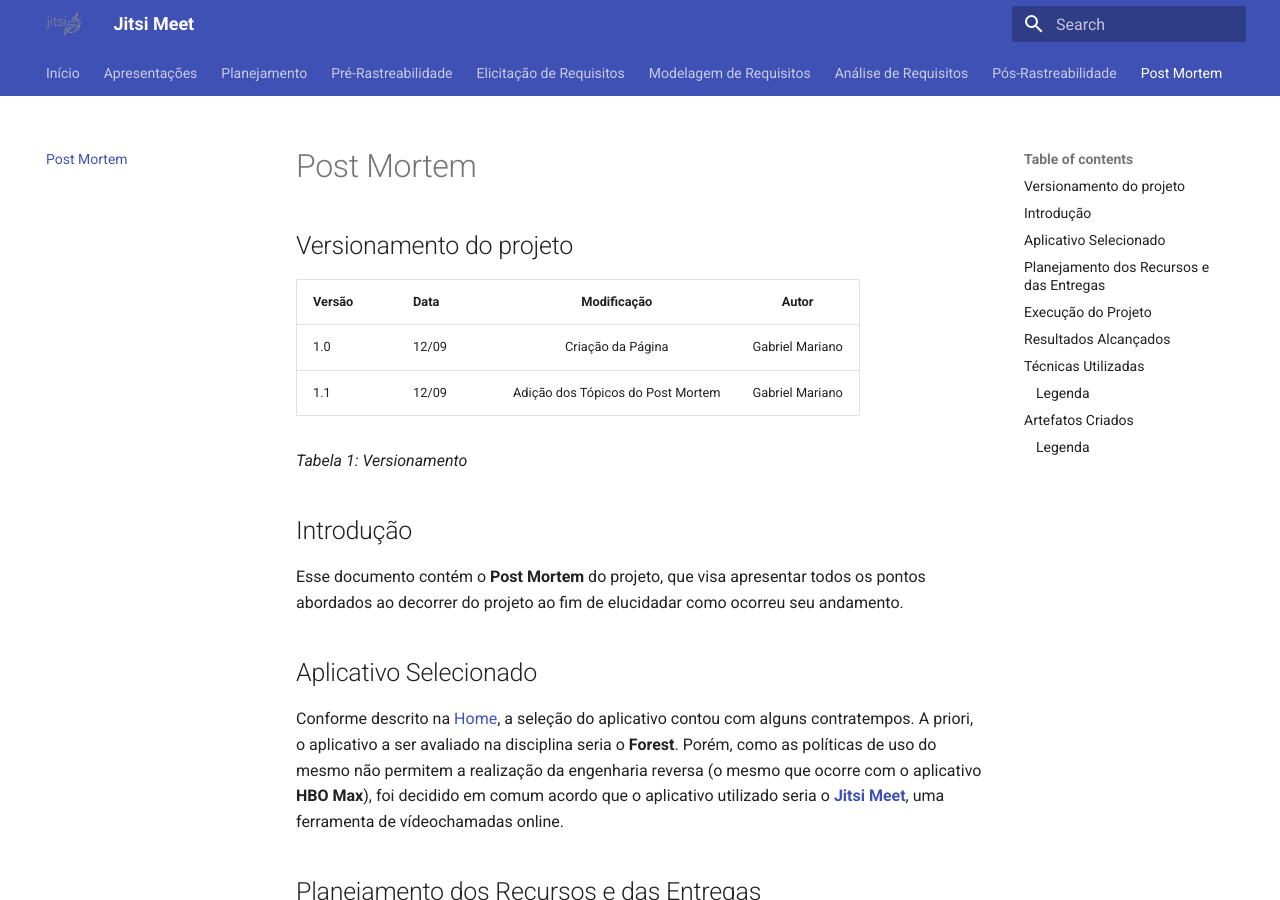
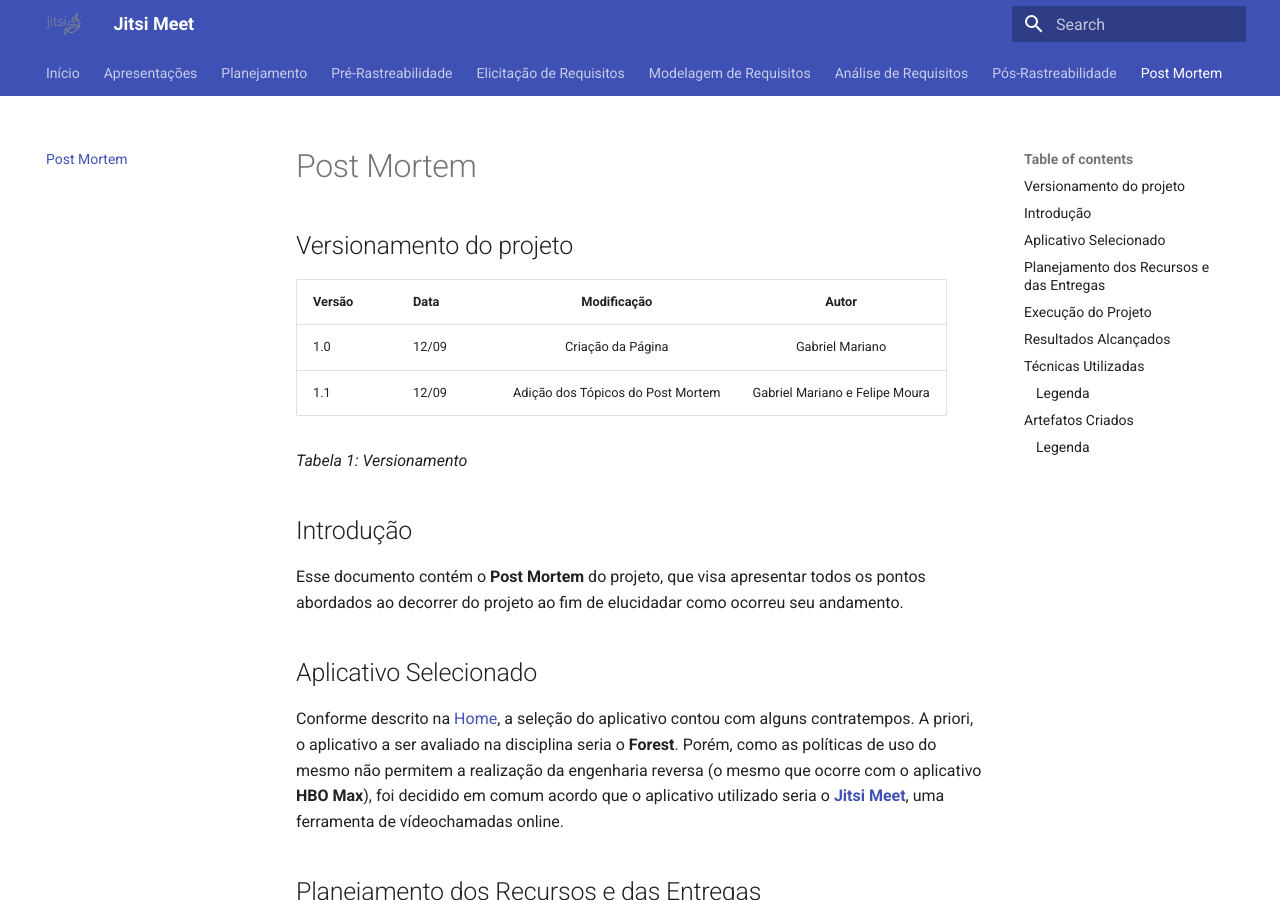
Before and after one commit to gabrielm2q/2022.1-Jitsi-Meet, an MkDocs documentation site: the page built from docs/apresentacoes/postMortem.md, in a window 1280 px wide and 900 px high. Built offline with MkDocs 1.6.1 and Material for MkDocs 9.7.7, drawn with Linux system fonts in a browser that asks for light colours.

Commit message:
:memo: quickfix versionamento

```diff
--- a/docs/apresentacoes/postMortem.md
+++ b/docs/apresentacoes/postMortem.md
@@ -5,7 +5,7 @@
 | Versão | Data  |    Modificação    |             Autor              |
 | ------ | ----- | :---------------: | :----------------------------: |
 | 1.0    | 12/09 | Criação da Página | Gabriel Mariano                |
-| 1.1   | 12/09 | Adição dos Tópicos do Post Mortem | Gabriel Mariano |
+| 1.1   | 12/09 | Adição dos Tópicos do Post Mortem | Gabriel Mariano e Felipe Moura |
 
 _Tabela 1: Versionamento_
 
```
